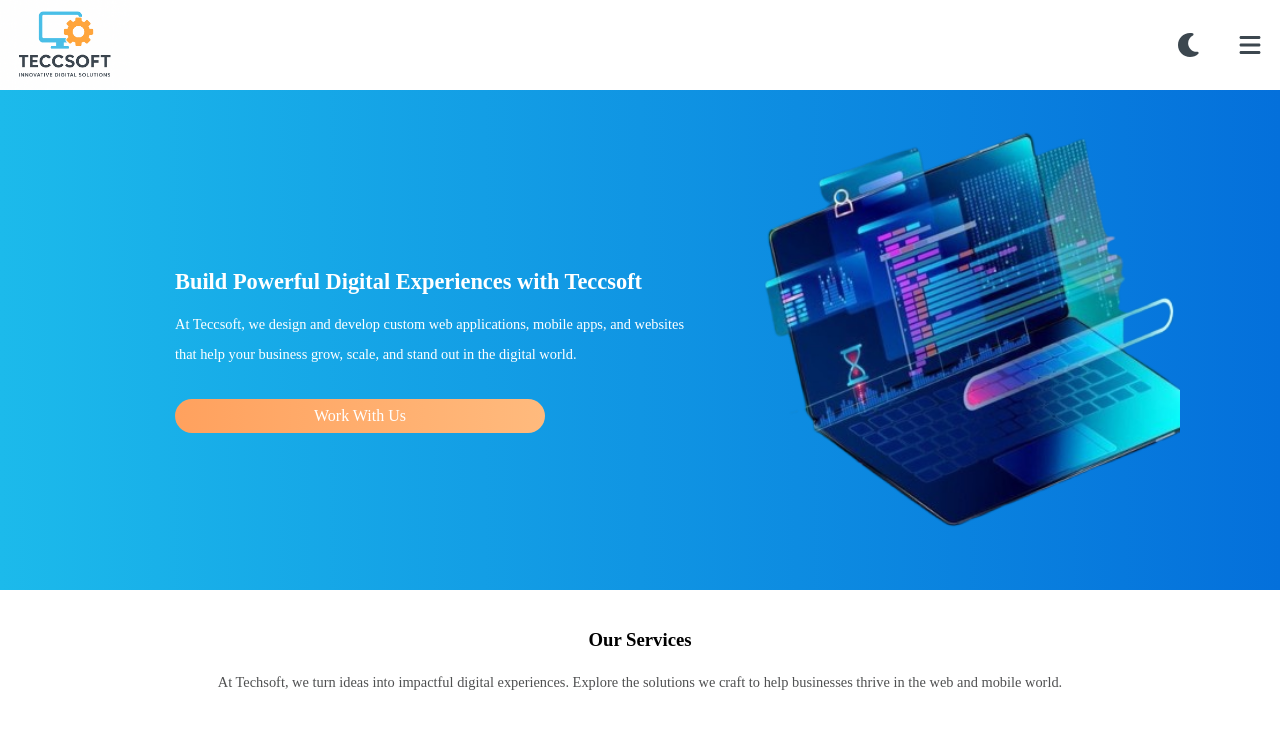
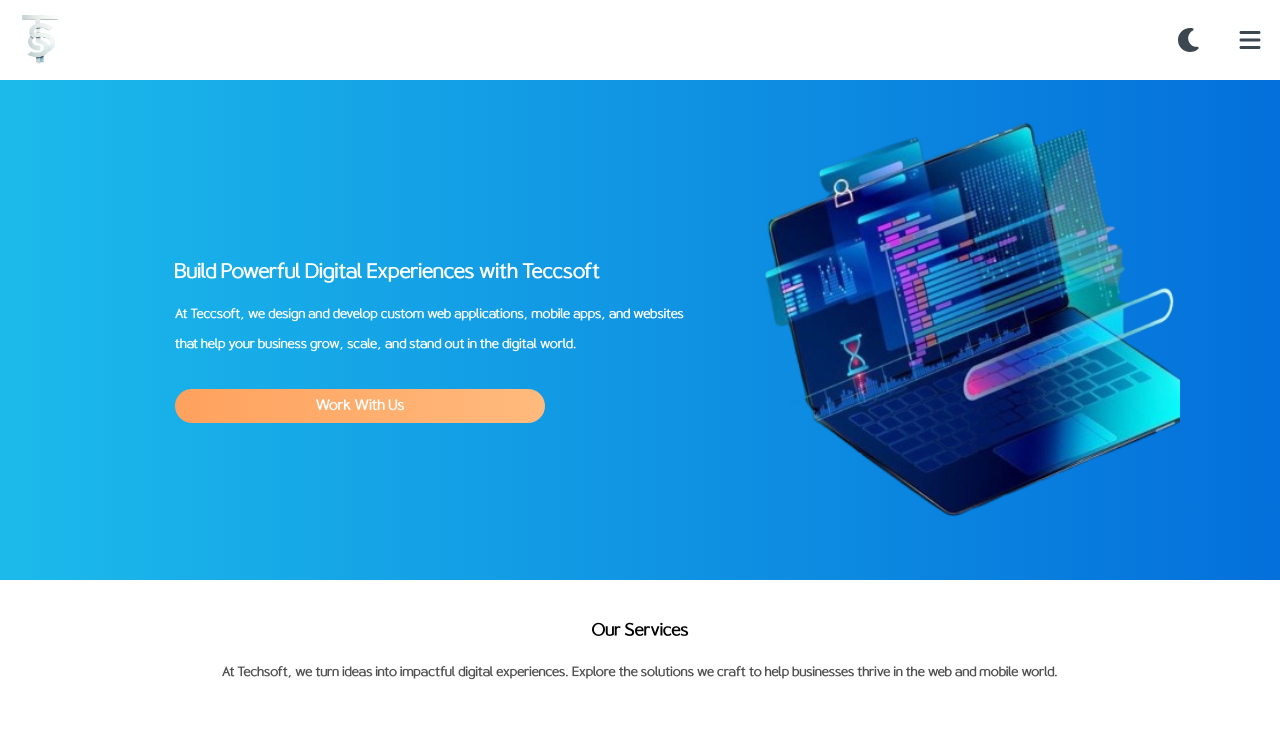
Before and after one commit to Peterh04/teccosoft, a plain HTML site: page index.html in a window 1280 px wide. Shown: the top 747 px of the page. Drawn offline with Linux system fonts and the light colour scheme.

Commit message:
feat:Update the font family

```diff
--- a/index.html
+++ b/index.html
@@ -10,7 +10,7 @@
   <body>
     <header role="banner" aria-label="main header" class="main-header">
       <img
-        src="./assets/logo_light.png"
+        src="./assets/teccsoft_logo.png"
         alt="teccsoft logo"
         aria-label="teccsoft logo"
         role="img"
@@ -169,7 +169,7 @@
               <p>
                 Our team combines years of experience in web and mobile
                 development with a deep understanding of modern technologies. We
-                leverage this expertise to deliver solutions. goals
+                leverage this expertise to deliver solutions.
               </p>
             </div>
           </div>
@@ -239,7 +239,7 @@
 
           <div class="link">
             <img src="./assets/icons/envelope-solid-full (1).svg" alt="" />
-            <a href="mailto:teccsoft@email.com">teccsoft@mail.com</a>
+            <a href="mailto:teccsoft@email.com">teccsoft@gmail.com</a>
           </div>
         </div>
       </div>
--- a/main.js
+++ b/main.js
@@ -26,6 +26,5 @@ themeToggleBtn.addEventListener("click", () => {
     document.querySelector(".palette-icon").src =
       "../assets/icons/palette-solid-full-dark.svg";
   } else {
-    logoImage.src = "./assets/logo_light.png";
   }
 });
--- a/tecc.css
+++ b/tecc.css
@@ -17,6 +17,13 @@
 /* 2. Remove default margin */
 * {
   margin: 0;
+}
+
+@font-face {
+  font-family: "Osande";
+  src: url("/assets/fonts/Osande\ -\ Medium\ DEMO.ttf");
+  font-weight: normal;
+  font-style: normal;
 }
 
 /* 3. Enable keyword animations */
@@ -102,6 +109,8 @@ body {
   height: 100%;
 
   color: white;
+
+  font-family: "Osande", sans-serif;
 }
 
 .btn {
@@ -128,8 +137,8 @@ body {
 }
 
 .main-header > .logo-img {
-  width: 130px;
-  height: 90px;
+  width: 80px;
+  height: 50px;
 
   object-fit: cover;
 }
@@ -370,7 +379,7 @@ body {
 .advantages {
   width: 100%;
 
-  margin-top: 5rem;
+  margin-top: 5r;
   margin-bottom: 5rem;
 
   color: black;
@@ -527,6 +536,8 @@ body {
 
   justify-content: center;
   align-items: center;
+
+  gap: 5px;
 }
 
 .link > img {
```
Also changed, not shown: assets/fonts/Osande - Medium DEMO.ttf (added), assets/teccsoft_logo.png (added).
